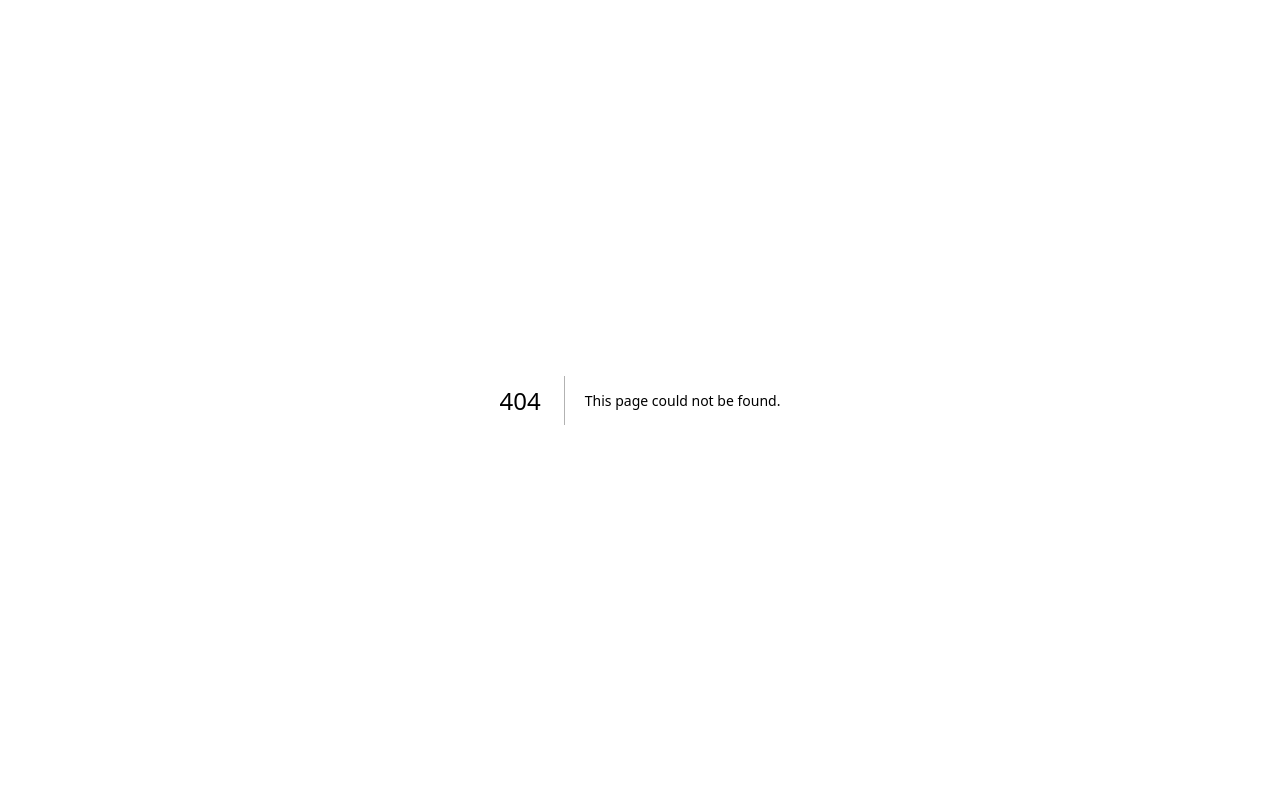
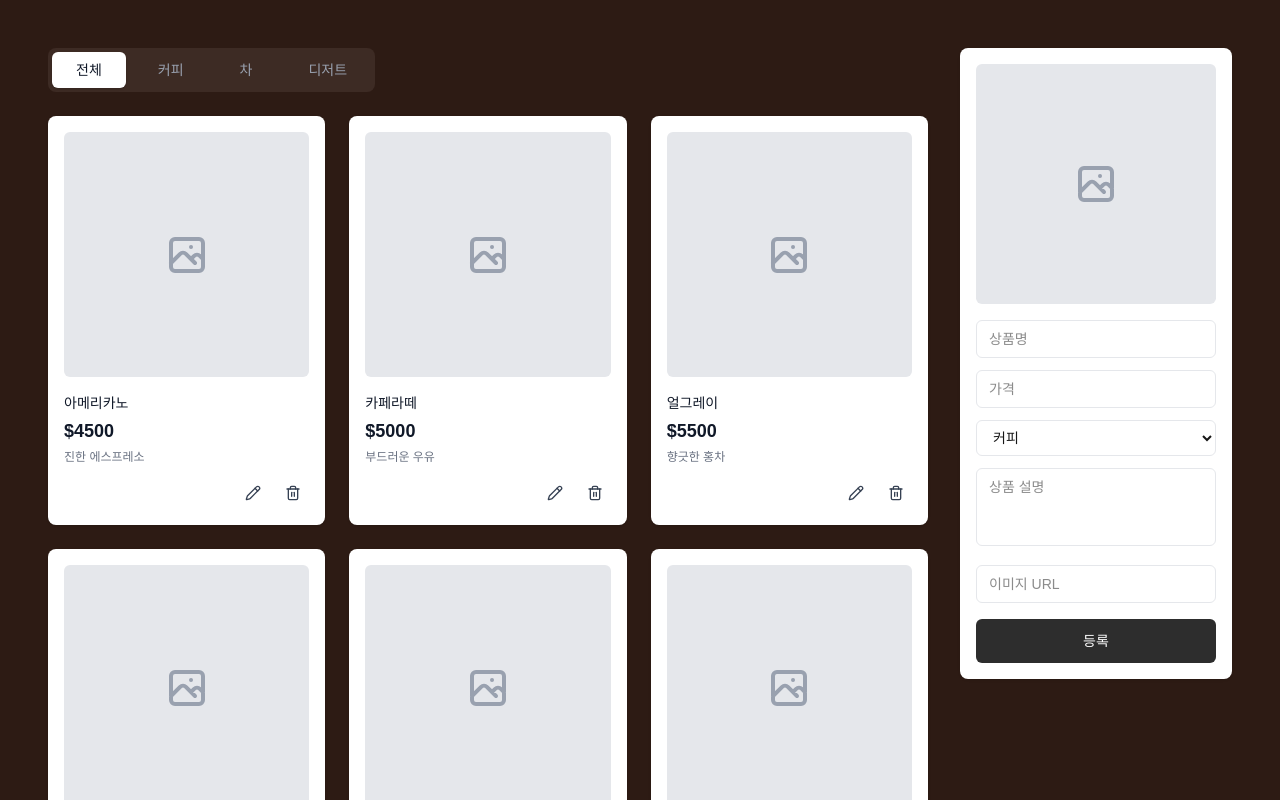
Before and after one commit to prgrms-be-devcourse/NBE9-11-1-Team04-Front, a Next.js app: page /admin in a window 1280 px wide. Before the commit this address had no page. Shown: the top 800 px of the page. Built offline with nearby package versions, Linux system fonts and the light colour scheme.

Commit message:
feat:#5 관리자 기본 UI 제작

```diff
--- /dev/null
+++ b/src/app/admin/page.tsx
@@ -0,0 +1,35 @@
+import AdminProductGrid from '@/components/AdminProductGrid';
+import AdminSidebar from '@/components/AdminSidebar';
+import { Product } from '@/types/product';
+
+async function getProducts(): Promise<Product[]> {
+    // 백엔드 연결 전 테스트 데이터 (category 포함)
+    return [
+      { id: 1, name: '아메리카노', price: 4500, description: '진한 에스프레소', category: 'COFFEE' },
+      { id: 2, name: '카페라떼', price: 5000, description: '부드러운 우유', category: 'COFFEE' },
+      { id: 3, name: '얼그레이', price: 5500, description: '향긋한 홍차', category: 'TEA' },
+      { id: 4, name: '치즈케이크', price: 7000, description: '꾸덕한 치즈', category: 'DESSERT' },
+      { id: 5, name: '녹차', price: 5500, description: '깔끔한 맛', category: 'TEA' },
+      { id: 6, name: '초코쿠키', price: 3000, description: '달콤한 쿠키', category: 'DESSERT' },
+    ];
+  }
+
+export default async function AdminPage() {
+  const products = await getProducts();
+
+  return (
+    <main className="min-h-screen bg-[#2D1B14] p-6 md:p-12 flex justify-center">
+      <div className="max-w-7xl w-full grid grid-cols-1 lg:grid-cols-4 gap-8">
+
+        {/* 관리자용 상품 리스트 */}
+        <AdminProductGrid initialProducts={products} />
+
+        {/* 관리자 사이드바 */}
+        <aside className="lg:col-span-1">
+          <AdminSidebar />
+        </aside>
+
+      </div>
+    </main>
+  );
+}
--- /dev/null
+++ b/src/components/AdminProductCard.tsx
@@ -0,0 +1,27 @@
+import Link from 'next/link';
+import { Pencil, Trash2 } from 'lucide-react'; //react 아이콘 라이브러리
+import { Product } from '@/types/product';
+import ProductCard from './ProductCard';
+
+export default function AdminProductCard({ product }: { product: Product }) {
+  return (
+    <ProductCard product={product}>
+        {/* 위에는 기존의 ProductCard재사용*/ }
+      <div className="mt-3 flex justify-end gap-2">
+        <Link
+          href={`/admin/products/${product.id}/edit`}
+          className="rounded-md p-2 text-gray-700 hover:bg-gray-100"
+        >
+          <Pencil className="w-4 h-4" />
+        </Link>
+
+        <Link
+          href={`/admin/products/${product.id}/delete`}
+          className="rounded-md p-2 text-gray-700 hover:bg-gray-100"
+        >
+          <Trash2 className="w-4 h-4" />
+        </Link>
+      </div>
+    </ProductCard>
+  );
+}
--- /dev/null
+++ b/src/components/AdminProductGrid.tsx
@@ -0,0 +1,53 @@
+'use client';
+
+import { useState } from 'react';
+import { Product, CategoryType, CATEGORY_LABELS } from '@/types/product';
+import AdminProductCard from './AdminProductCard';
+
+const TABS: (CategoryType | 'ALL')[] = ['ALL', 'COFFEE', 'TEA', 'DESSERT'];
+
+export default function AdminProductGrid({
+  initialProducts,
+}: {
+  initialProducts: Product[];
+}) {
+  // 상태 (카테고리 선택)
+  const [selectedCategory, setSelectedCategory] =
+    useState<CategoryType | 'ALL'>('ALL');
+
+  // 필터링
+  const filteredProducts =
+    selectedCategory === 'ALL'
+      ? initialProducts
+      : initialProducts.filter(
+          (product) => product.category === selectedCategory
+        );
+
+  return (
+    <div className="lg:col-span-3 space-y-6">
+      {/* 카테고리 탭 */}
+      <div className="flex gap-2 p-1 bg-[#3D2B24] rounded-lg w-fit">
+        {TABS.map((tab) => (
+          <button
+            key={tab}
+            onClick={() => setSelectedCategory(tab)}
+            className={`px-6 py-2 rounded-md text-sm font-medium transition-all ${
+              selectedCategory === tab
+                ? 'bg-white text-gray-900 shadow-sm'
+                : 'text-gray-400 hover:text-white'
+            }`}
+          >
+            {CATEGORY_LABELS[tab]}
+          </button>
+        ))}
+      </div>
+
+      {/* 관리자용 상품 카드 */}
+      <div className="grid grid-cols-1 sm:grid-cols-2 xl:grid-cols-3 gap-6 h-fit">
+        {filteredProducts.map((product) => (
+          <AdminProductCard key={product.id} product={product} />
+        ))}
+      </div>
+    </div>
+  );
+}
--- /dev/null
+++ b/src/components/AdminSidebar.tsx
@@ -0,0 +1,112 @@
+'use client';
+
+import { useState } from 'react';
+
+export default function Sidebar() {
+  const [form, setForm] = useState({
+    name: '',
+    price: '',
+    category: 'COFFEE',
+    description: '',
+    imageUrl: '',
+  });
+
+  const updateField = (
+    e: React.ChangeEvent<HTMLInputElement | HTMLTextAreaElement | HTMLSelectElement>
+  ) => {
+    const { name, value } = e.target;
+
+    setForm((prev) => ({
+      ...prev,
+      [name]: value,
+    }));
+  };
+
+  const onSubmit = () => {
+    console.log('등록할 상품:', form);
+  };
+
+  return (
+    <div className="bg-white rounded-lg p-4 shadow-sm sticky top-8">
+      <div className="bg-gray-200 aspect-square rounded-md mb-4 flex items-center justify-center overflow-hidden">
+        {form.imageUrl ? (
+          <img
+            src={form.imageUrl}
+            alt="미리보기"
+            className="w-full h-full object-cover"
+          />
+        ) : (
+          <svg
+            className="w-12 h-12 text-gray-400"
+            fill="none"
+            stroke="currentColor"
+            viewBox="0 0 24 24"
+          >
+            <path
+              strokeLinecap="round"
+              strokeLinejoin="round"
+              strokeWidth="2"
+              d="M4 16l4.586-4.586a2 2 0 012.828 0L16 16m-2-2l1.586-1.586a2 2 0 012.828 0L20 14m-6-6h.01M6 20h12a2 2 0 002-2V6a2 2 0 00-2-2H6a2 2 0 00-2 2v12a2 2 0 002 2z"
+            />
+          </svg>
+        )}
+      </div>
+
+      <div className="space-y-3">
+        <input
+          name="name"
+          value={form.name}
+          onChange={updateField}
+          placeholder="상품명"
+          className="w-full rounded-md border border-gray-200 px-3 py-2 text-sm outline-none focus:border-gray-400"
+        />
+
+        <input
+          name="price"
+          type="number"
+          value={form.price}
+          onChange={updateField}
+          placeholder="가격"
+          className="w-full rounded-md border border-gray-200 px-3 py-2 text-sm outline-none focus:border-gray-400"
+        />
+
+        <select
+          name="category"
+          value={form.category}
+          onChange={updateField}
+          className="w-full rounded-md border border-gray-200 px-3 py-2 text-sm outline-none focus:border-gray-400"
+        >
+          <option value="COFFEE">커피</option>
+          <option value="TEA">차</option>
+          <option value="DESSERT">디저트</option>
+        </select>
+
+        <textarea
+          name="description"
+          value={form.description}
+          onChange={updateField}
+          placeholder="상품 설명"
+          rows={3}
+          className="w-full rounded-md border border-gray-200 px-3 py-2 text-sm outline-none resize-none focus:border-gray-400"
+        />
+
+        <input
+          name="imageUrl"
+          value={form.imageUrl}
+          onChange={updateField}
+          placeholder="이미지 URL"
+          className="w-full rounded-md border border-gray-200 px-3 py-2 text-sm outline-none focus:border-gray-400"
+        />
+      </div>
+
+      <div className="mt-4">
+        <button
+          onClick={onSubmit}
+          className="w-full bg-[#2D2D2D] text-white py-3 rounded-md text-sm font-medium hover:bg-black transition-all active:scale-[0.98]"
+        >
+          등록
+        </button>
+      </div>
+    </div>
+  );
+}
--- a/src/components/ProductCard.tsx
+++ b/src/components/ProductCard.tsx
@@ -1,6 +1,6 @@
 import { Product } from '@/types/product';
 
-export default function ProductCard({ product }: { product: Product }) {
+export default function ProductCard({ product,children }: { product: Product, children?: React.ReactNode; }) {
   return (
     <div className="bg-white rounded-lg p-4 shadow-sm h-fit">
       <div className="bg-gray-200 aspect-square rounded-md mb-4 flex items-center justify-center">
@@ -13,6 +13,7 @@ export default function ProductCard({ product }: { product: Product }) {
         <p className="text-lg font-bold text-gray-900">${product.price}</p>
         <p className="text-xs text-gray-500">{product.description}</p>
       </div>
+      {children}
     </div>
   );
 }
```
